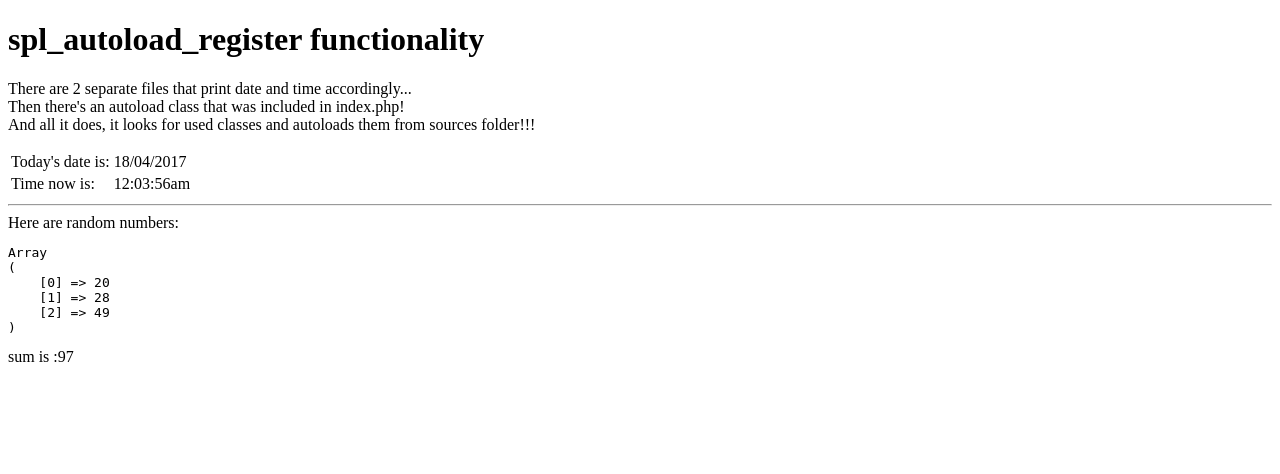
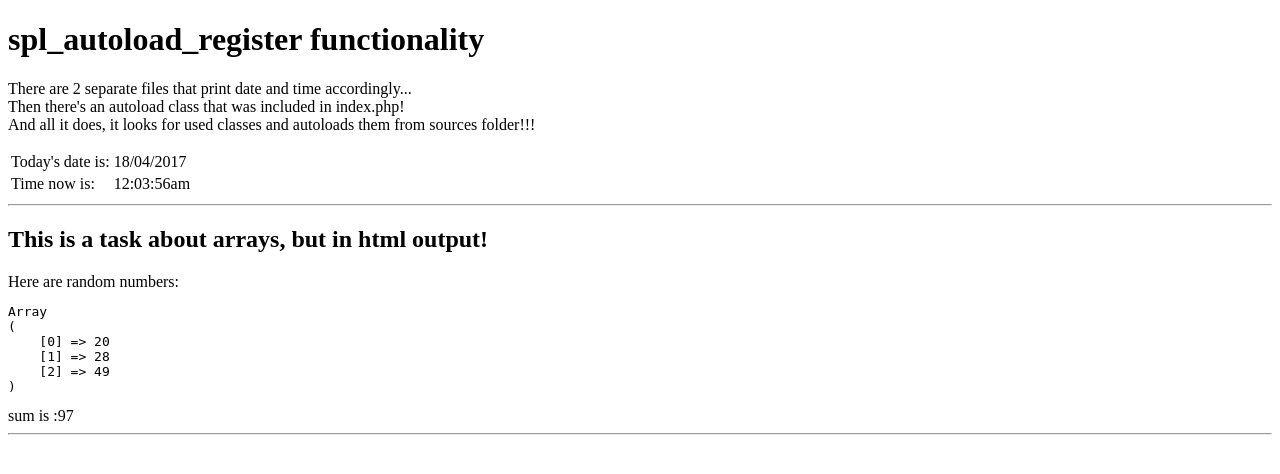
Before and after one commit to sanjkagm/PHPGuruProject, a PHP site: page / in a window 1280 px wide. Shown: the top 474 px of the page. Run offline with PHP 8.4, Linux system fonts and the light colour scheme.

Commit message:
Html updates

```diff
--- a/index.php
+++ b/index.php
@@ -27,6 +27,7 @@
             </tr>
         </table>
         <hr>
+        <h2>This is a task about arrays, but in html output!</h2>
         <?php
             $arr = range(0,100);
             $output = array_rand($arr,3);
@@ -38,5 +39,6 @@
             }
             echo "\n".'sum is :'.$result;
         ?>
+        <hr>
     </body>
 </html>
```
